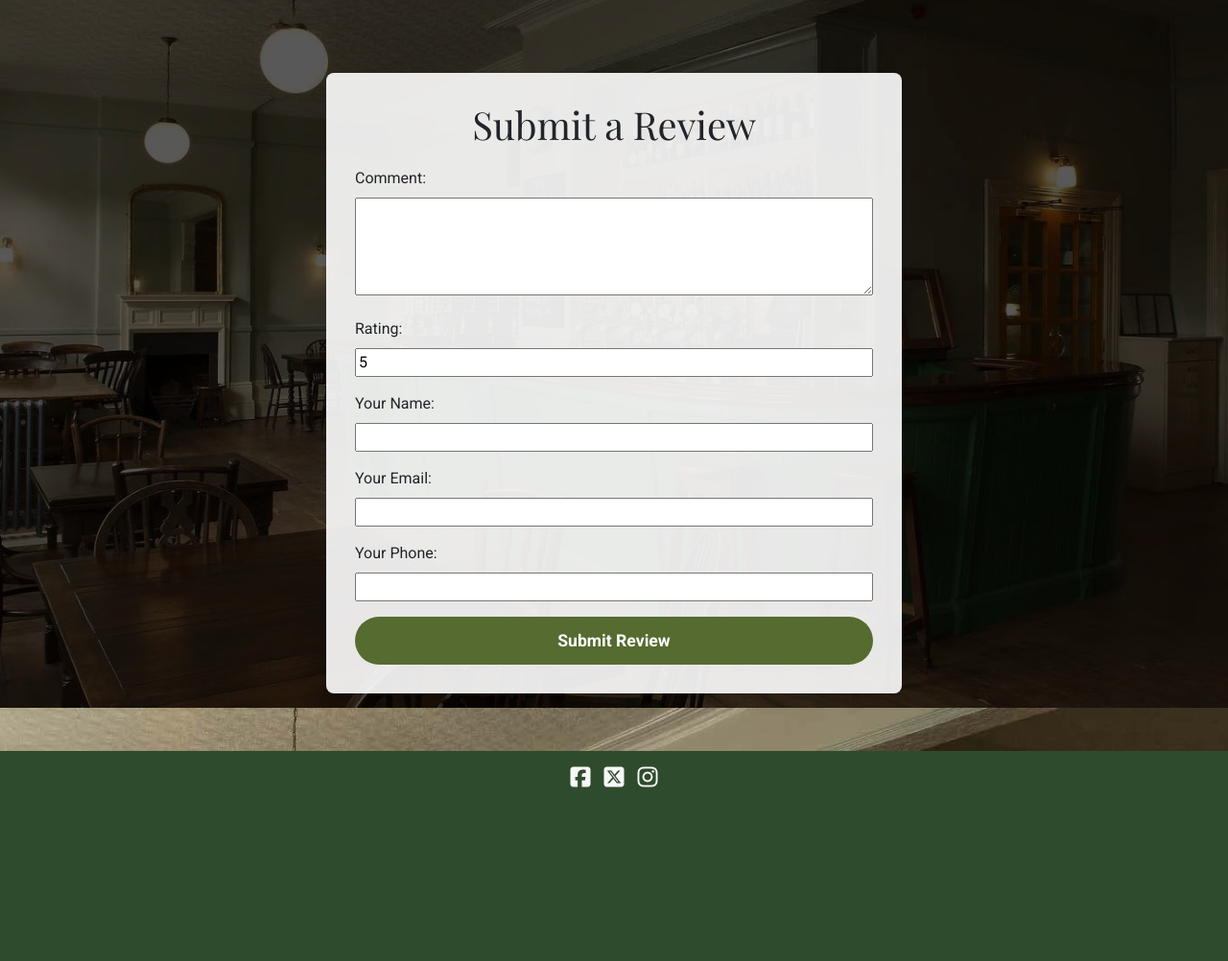
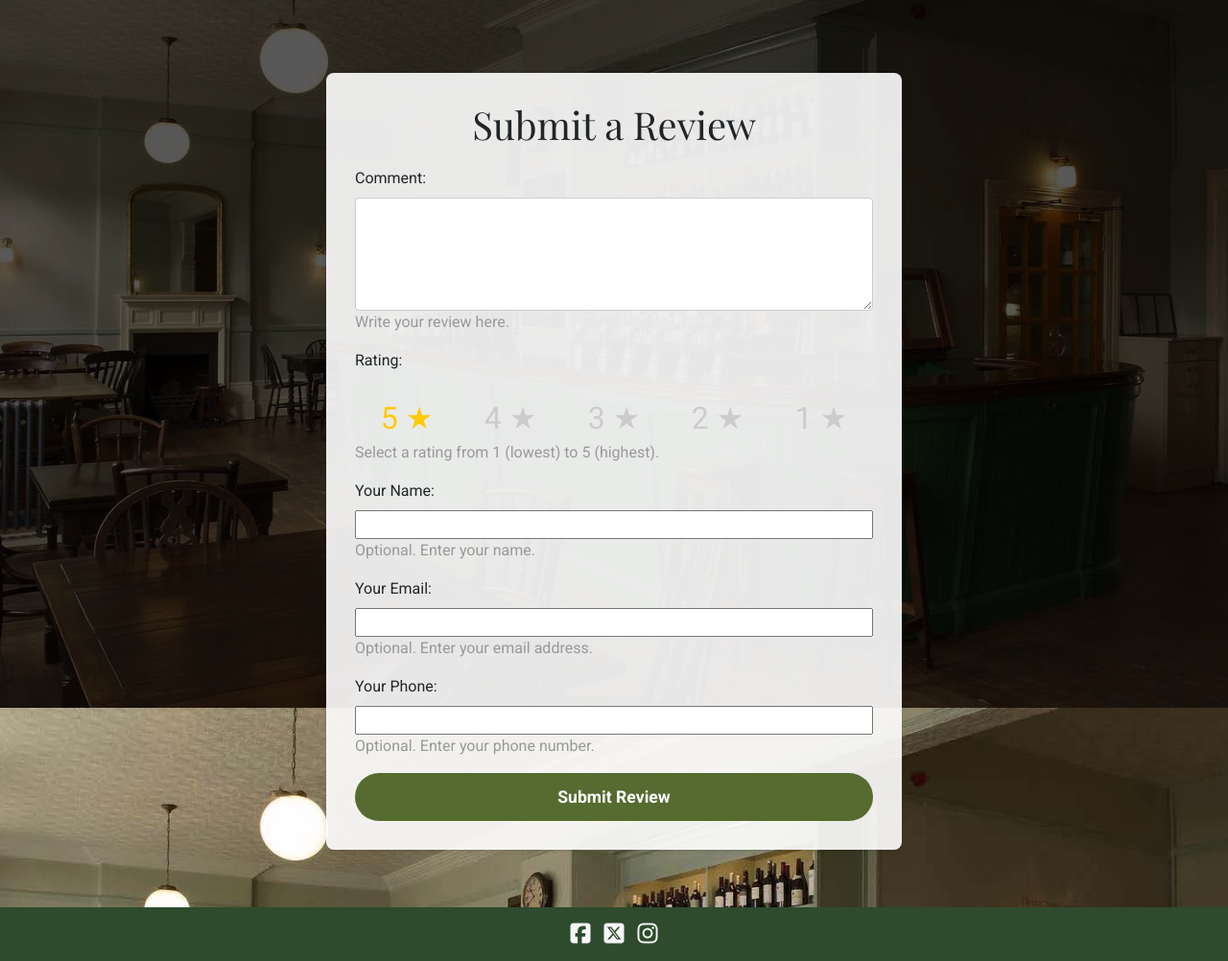
Before and after one commit to p-coughlan/coughlans_restaurant, a Django app: page /reviews/submit/ in a window 1280 px wide. Shown: the part 62-1064 px from the top of the page at 96% size. Before the commit the page ends 883 px from the top, so only its background shows below. Run offline with Django 4.2, Linux system fonts and the light colour scheme; some libraries are stand-ins or nearby versions.

Commit message:
Refactor booking success messages; comment out Django success messages in views and enhance review form with optional customer details and star rating widget

```diff
--- a/bookings/templates/bookings/booking_success.html
+++ b/bookings/templates/bookings/booking_success.html
@@ -10,3 +10,5 @@
   <a href="{% url 'home' %}" class="btn btn-primary">Return Home</a>
 </div>
 {% endblock %}
+
+{% block messages %}{% endblock %}
--- a/bookings/views.py
+++ b/bookings/views.py
@@ -44,7 +44,8 @@ def book_table(request):
                     'timeslots': available_timeslots()
                 })
             booking.save()
-            messages.success(request, f"Booking for {booking.date} at {booking.time} confirmed!")
+            # Comment out the Django message for now
+            # messages.success(request, f"Booking for {booking.date} at {booking.time} confirmed!")
             send_mail(
                 subject="Your Booking Confirmation",
                 message=(f"Dear {booking.customer.name},\n\n"
@@ -152,7 +153,8 @@ def manage_booking(request, booking_id):
             form = AdminBookingForm(request.POST, instance=booking)
             if form.is_valid():
                 form.save()
-                messages.success(request, "Your booking has been updated successfully!")
+                # Comment out the Django message for now
+                # messages.success(request, "Your booking has been updated successfully!")
                 return redirect('booking_success', booking_id=booking.id)
             else:
                 messages.error(request, "Please correct the errors below.")
--- a/reviews/forms.py
+++ b/reviews/forms.py
@@ -1,25 +1,40 @@
-# reviews/forms.py
-
 from django import forms
 from .models import Review
-from bookings.models import Customer  # Import Customer from bookings app
+from bookings.models import Customer  # Ensure the Customer model is imported
 
 class ReviewForm(forms.ModelForm):
     """
-    Form for submitting a review. Optionally links a review to a Customer.
+    Form for submitting a review.
+
+    This form collects the review's comment and a rating using a star-based input.
+    Additional customer details are optional and used to link the review to a Customer.
     """
-    customer_name = forms.CharField(max_length=100, label="Your Name", required=False)
-    customer_email = forms.EmailField(label="Your Email", required=False)
-    customer_phone = forms.CharField(max_length=15, label="Your Phone", required=False)
+    customer_name = forms.CharField(max_length=100, label="Your Name", required=False,
+                                    help_text="Optional. Enter your name.")
+    customer_email = forms.EmailField(label="Your Email", required=False,
+                                      help_text="Optional. Enter your email address.")
+    customer_phone = forms.CharField(max_length=15, label="Your Phone", required=False,
+                                     help_text="Optional. Enter your phone number.")
 
     class Meta:
         model = Review
-        # Only review-specific fields are included here.
         fields = ['comment', 'rating']
         widgets = {
-            'comment': forms.Textarea(attrs={'rows': 4}),
-            'rating': forms.NumberInput(attrs={'min': 1, 'max': 5}),
+            'comment': forms.Textarea(attrs={'rows': 4, 'class': 'form-control'}),
+            'rating': forms.RadioSelect(
+                choices=[(i, str(i)) for i in range(1, 6)],
+                attrs={'class': 'radiolist rating'}  # Add both classes
+            ),
         }
+        help_texts = {
+            'comment': "Write your review here.",
+            'rating': "Select a rating from 1 (lowest) to 5 (highest).",
+        }
+
+    def __init__(self, *args, **kwargs):
+        """Initialize the form and set the default rating to 5."""
+        super().__init__(*args, **kwargs)
+        self.fields['rating'].initial = 5
 
     def save(self, commit=True):
         review = super().save(commit=False)
--- a/reviews/templates/reviews/submit_review.html
+++ b/reviews/templates/reviews/submit_review.html
@@ -8,6 +8,11 @@
 <!-- The form-container class is used for styling the form. -->
 <!-- The form is submitted via a POST request. -->
 {% extends "bookings/base.html" %}
+{% load static %}
+
+{% block extra_css %}
+<link rel="stylesheet" href="{% static 'css/forms.css' %}">
+{% endblock %}
 
 {% block title %}Submit a Review{% endblock %}
 
--- a/static/css/forms.css
+++ b/static/css/forms.css
@@ -97,3 +97,52 @@ textarea {
   max-width: 100%;
   box-sizing: border-box;
 }
+
+/*-----------------------------------------------------------------------------------*/
+/* static/css/rating.css */
+
+/* Container for the rating widget, using RTL so stars fill from left to right */
+.radiolist.rating {
+  display: flex;
+  justify-content: space-around;
+  direction: rtl;               /* Reverse visual order */
+  unicode-bidi: bidi-override;   /* Ensure proper reversal */
+  font-size: 2rem;              /* Adjust star size */
+  list-style: none;
+  padding: 0;
+  margin: 0;
+}
+
+/* Hide the native radio inputs */
+.radiolist.rating input {
+  display: none;
+}
+
+/* Style the labels to show stars */
+.radiolist.rating label {
+  cursor: pointer;
+  color: #ccc;                  /* Grey for unselected stars */
+  margin: 0 2px;
+  display: inline-block;
+}
+
+/* Use a pseudo-element to display a star */
+.radiolist.rating label:before {
+  content: "\2605";             /* Unicode star (★) */
+}
+
+/*
+ When a label has a checked input, or any label following it in the DOM,
+ color those stars gold. This uses the :has() pseudo-class.
+ Note: The :has() selector is supported in recent versions of Chrome, Edge, and Safari.
+*/
+.radiolist.rating label:has(input:checked),
+.radiolist.rating label:has(input:checked) ~ label {
+  color: #ffca08;
+}
+
+
+.helptext {
+  /* grey text */
+  color: #999;
+}
```
Also changed, not shown: static/css/rating.css (added, +37 -0 lines).
